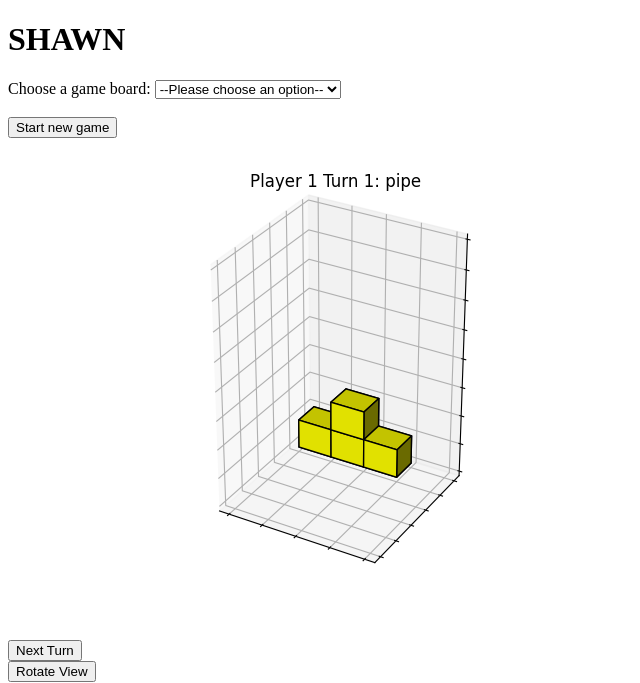
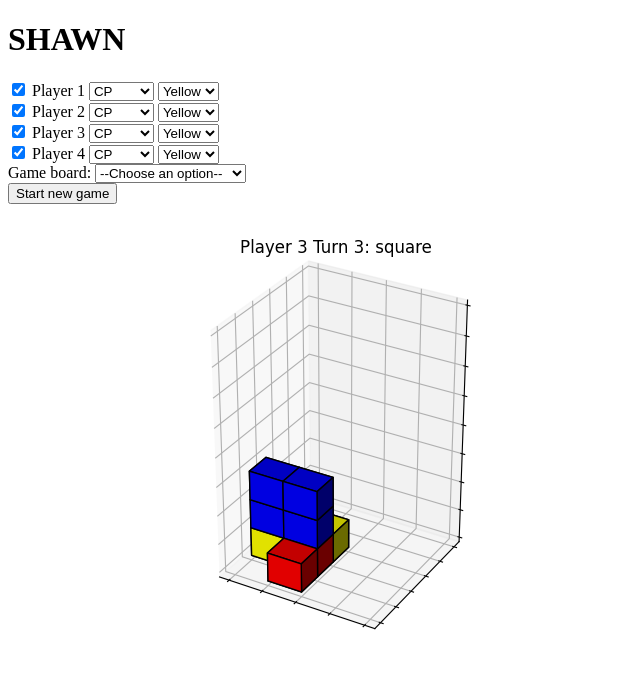
Before and after one commit to shawnriemer/Rumis-Bot, a Flask app: page / in a window 1280 px wide. Shown: the top 683 px of the page, without its empty margins (0-640 px from the left). Run offline with Flask 3, Linux system fonts and the light colour scheme.

Commit message:
fix transparency, improve previews, expand menu

```diff
--- a/app.py
+++ b/app.py
@@ -11,7 +11,7 @@
     session.clear()
     session['turn'] = 0
     if request.method == "POST":
-        board_name = request.form.get("none_n")
+        board_name = request.form.get("game_board")
         players, grid = start_game(4, board_name)
         players, grid = play_turn(session['turn'], players, grid)
 
--- a/templates/index.html
+++ b/templates/index.html
@@ -12,11 +12,70 @@
 
 <!--This button selects the game board and starts a new game-->
 <form action="/", method="POST">
-<div class="menu">
-    <div>
-        <label for="game-select">Choose a game board:</label>
-        <select name="none_n" id="game-select">
-            <option value="">--Please choose an option--</option>
+
+    <input type="checkbox" id="scales" name="scales" checked />
+    <label for="cp_human">Player 1</label>
+    <select name="cp_human" id="cp_human">
+        <option value="CP">CP</option>
+        <option value="Human">Human</option>
+    </select>
+    <select name="color" id="color">
+        <option value="yellow">Yellow</option>
+        <option value="red">Red</option>
+        <option value="blue">Blue</option>
+        <option value="green">Green</option>
+    </select>
+
+    <br>
+
+    <input type="checkbox" id="scales" name="scales" checked />
+    <label for="cp_human">Player 2</label>
+    <select name="cp_human" id="cp_human">
+        <option value="CP">CP</option>
+        <option value="Human">Human</option>
+    </select>
+    <select name="color" id="color">
+        <option value="yellow">Yellow</option>
+        <option value="red">Red</option>
+        <option value="blue">Blue</option>
+        <option value="green">Green</option>
+    </select>
+
+    <br>
+
+    <input type="checkbox" id="scales" name="scales" checked />
+    <label for="cp_human">Player 3</label>
+    <select name="cp_human" id="cp_human">
+        <option value="CP">CP</option>
+        <option value="Human">Human</option>
+    </select>
+    <select name="color" id="color">
+        <option value="yellow">Yellow</option>
+        <option value="red">Red</option>
+        <option value="blue">Blue</option>
+        <option value="green">Green</option>
+    </select>
+
+    <br>
+
+    <input type="checkbox" id="scales" name="scales" checked />
+    <label for="cp_human">Player 4</label>
+    <select name="cp_human" id="cp_human">
+        <option value="CP">CP</option>
+        <option value="Human">Human</option>
+    </select>
+    <select name="color" id="color">
+        <option value="yellow">Yellow</option>
+        <option value="red">Red</option>
+        <option value="blue">Blue</option>
+        <option value="green">Green</option>
+    </select>
+
+    <br>
+
+    <label for="game-select">Game board:</label>
+    <select name="game_board" id="game-select">
+        <option value="chullpa">--Choose an option--</option>
         <option value="chullpa">Chullpa (Tower)</option>
         <option value="pirka">Pirka (Wall)</option>
         <option value="coricancha">Coricancha (Pyramid)</option>
@@ -24,8 +83,7 @@
         <option value="cucho">Cucho (Corner)</option>
         <option value="tambo">Tambo (Lodge)</option>
     </select>
-    </div>
-</div>
+
     <br><button type="submit">Start new game</button>
 </form>
 
```
Also changed, not shown: modules/functions.py (+27 -10 lines), static/2x1.png, static/3x1.png, static/4x1.png, static/L.png, static/archer.png, static/bend.png, static/corner.png, static/pipe.png, static/square.png, static/test_0.png, static/test_180.png, static/test_270.png, static/test_90.png, 2 more files, 1 other file. Lines whose indentation alone changed are shown as unchanged.
